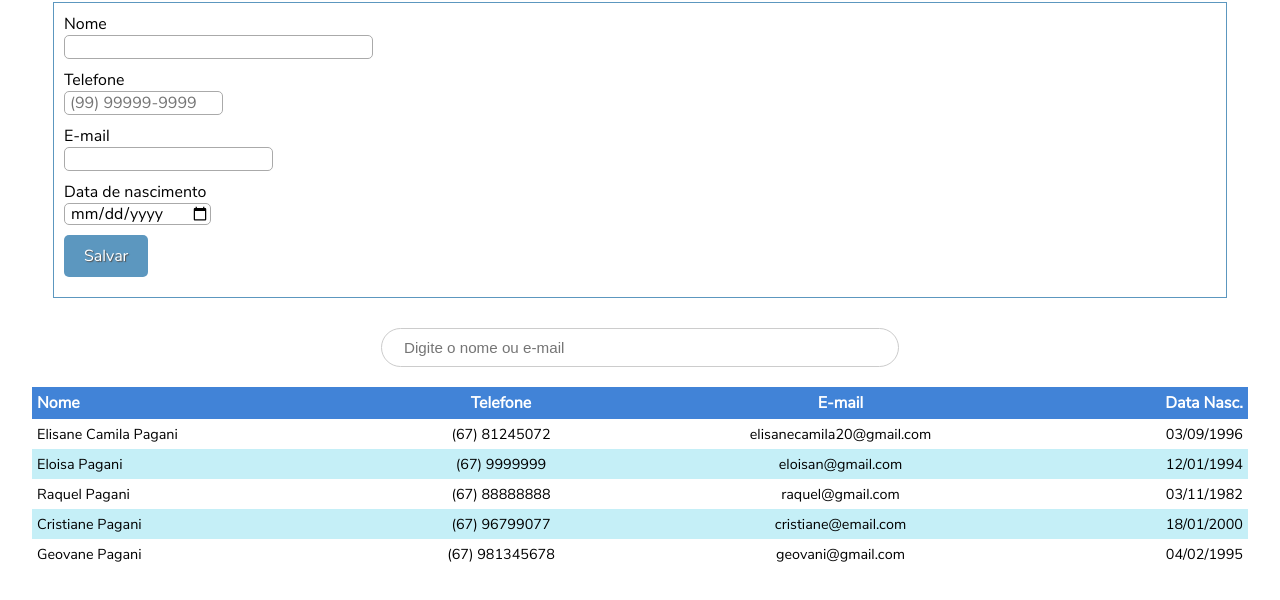
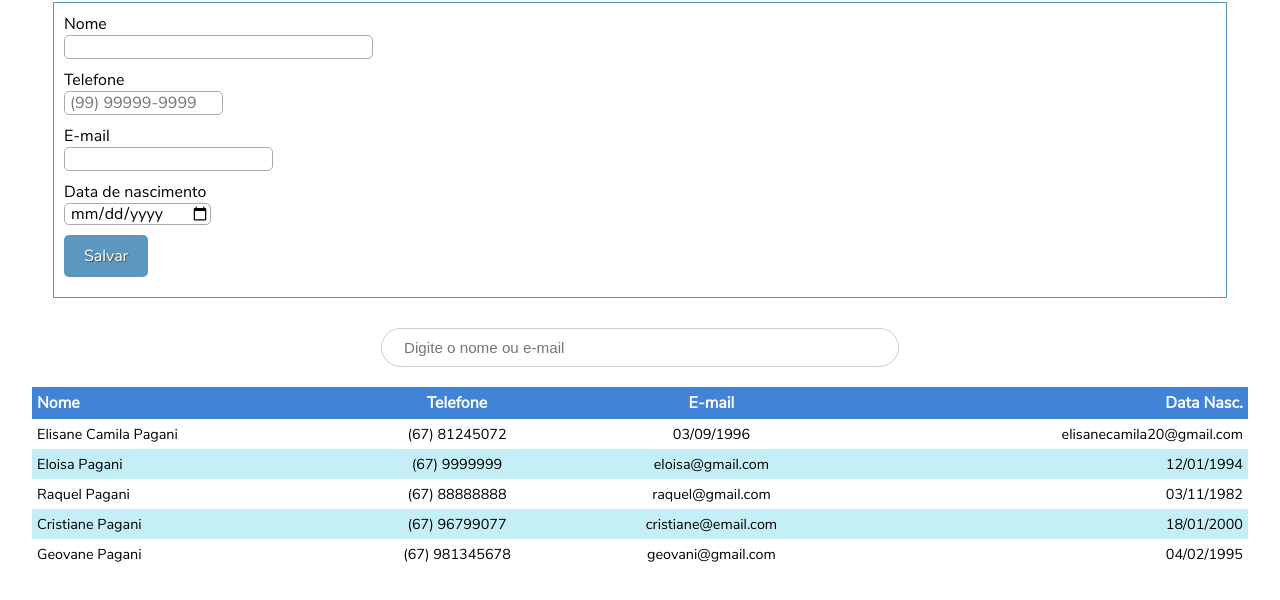
Before and after one commit to elisanecamilapagani/CPW2_2019_2, a plain HTML site: page Aula03/index.html in a window 1280 px wide. Shown: the part 98-698 px from the top of the page. Drawn offline with nearby package versions, Linux system fonts and the light colour scheme.

Commit message:
reorganizando o codigo

```diff
--- a/Aula03/index.html
+++ b/Aula03/index.html
@@ -43,6 +43,9 @@
 
     <div id="cardsContatos"></div>
     <div id="tabelaContatos"></div>
+
+
+    <script src="src/js/models/Contato.js"></script>
     <script src="src/js/mascara.js"></script>
     <script src="src/js/index.js"></script>
 </body>
--- a/Aula03/src/js/index.js
+++ b/Aula03/src/js/index.js
@@ -2,38 +2,24 @@
  * Nosso BD fake!
  * (in memory DB)
  */
-var contatos = [
-    {
-        nome: 'Elisane Camila Pagani',
-        telefone: '(67) 81245072',
-        email: 'elisanecamila20@gmail.com',
-        dataNascimento: '03/09/1996'
-    },
-    {
-        nome: 'Eloisa Pagani',
-        telefone: '(67) 9999999',
-        email: 'eloisan@gmail.com',
-        dataNascimento: '12/01/1994'
-    },
-    {
-        nome: 'Raquel Pagani',
-        telefone: '(67) 88888888',
-        email: 'raquel@gmail.com',
-        dataNascimento: '03/11/1982'
-    },
-    {
-        nome: 'Cristiane Pagani',
-        telefone: '(67) 96799077',
-        email: 'cristiane@email.com',
-        dataNascimento: '18/01/2000'
-    },
-    {
-        nome: 'Geovane Pagani',
-        telefone: '(67) 981345678',
-        email: 'geovani@gmail.com',
-        dataNascimento: '04/02/1995'
-    }
-];
+
+  // deve serguir a ondem do que foi estabelecido em  class Contato em Contato.js
+ let elisane = new Contato( 'Elisane Camila Pagani',  '(67) 81245072',   '03/09/1996',
+ 'elisanecamila20@gmail.com');
+let eloisa = new Contato ('Eloisa Pagani', '(67) 9999999',
+ 'eloisa@gmail.com','12/01/1994');
+ let raquel = new Contato  (' Raquel Pagani', '(67) 88888888',
+   'raquel@gmail.com', '03/11/1982');
+ let cristiane = new Contato ('Cristiane Pagani' ,'(67) 96799077', 'cristiane@email.com',  '18/01/2000')
+ let geovane = new Contato  ( 'Geovane Pagani','(67) 981345678', 'geovani@gmail.com',
+ '04/02/1995')
+var contatos =  [
+    elisane, eloisa, raquel, cristiane, geovane
+ ];
+
+
+
+
 renderizarTabelaContatos(contatos);
 renderizarCardsContatos(contatos);
 
--- /dev/null
+++ b/Aula03/src/js/models/Contato.js
@@ -0,0 +1,22 @@
+class Contato{
+     /**
+      * Ao contruir um novo objeto
+      * contato, devem ser informado o nome, telefone
+      * email, e dat de nascimento do novo contato.
+      * @param {*} nome  nome  Nome do contato
+      * @param {*} telefone   telefone Telefone do contato
+      * @param {*} email  email  Email do contato
+      * @param {*} dataNascimento  dataNascimento  dta de nascimento do contato
+      */
+    constructor ( nome, telefone, email, dataNascimento)   {
+
+        //estou me referindo ao nome desse objeto que está sendo construido aqui (this).
+        this.nome = nome ;
+        this.telefone = telefone;
+        this.email = email ;
+        this.dataNascimento = dataNascimento ;
+
+
+    }
+
+}
```
Also changed, not shown: Aula03/src/styles/estilos.scss (+1 -6 lines), Aula03/src/styles.css (added), 2 other files.
